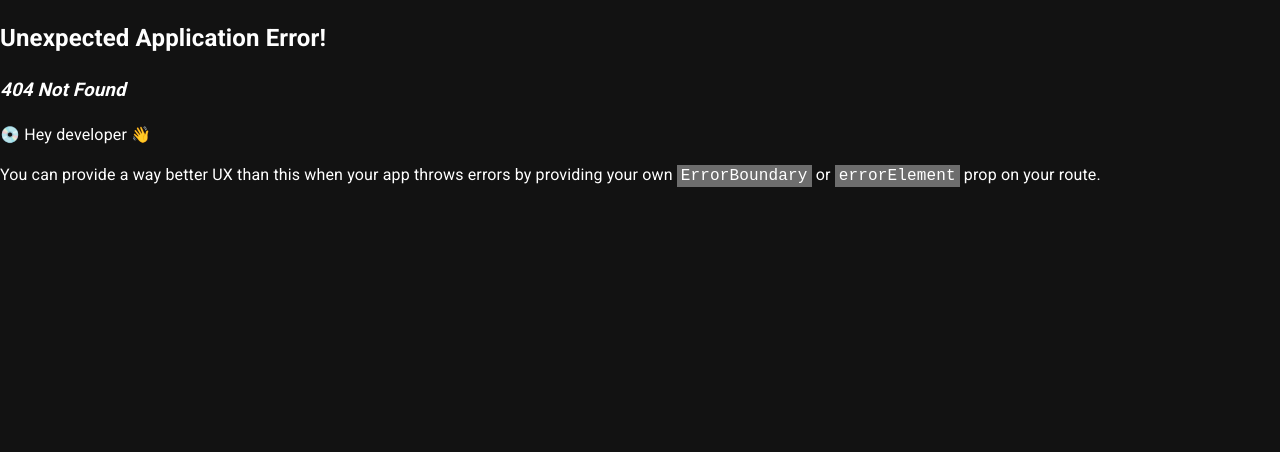
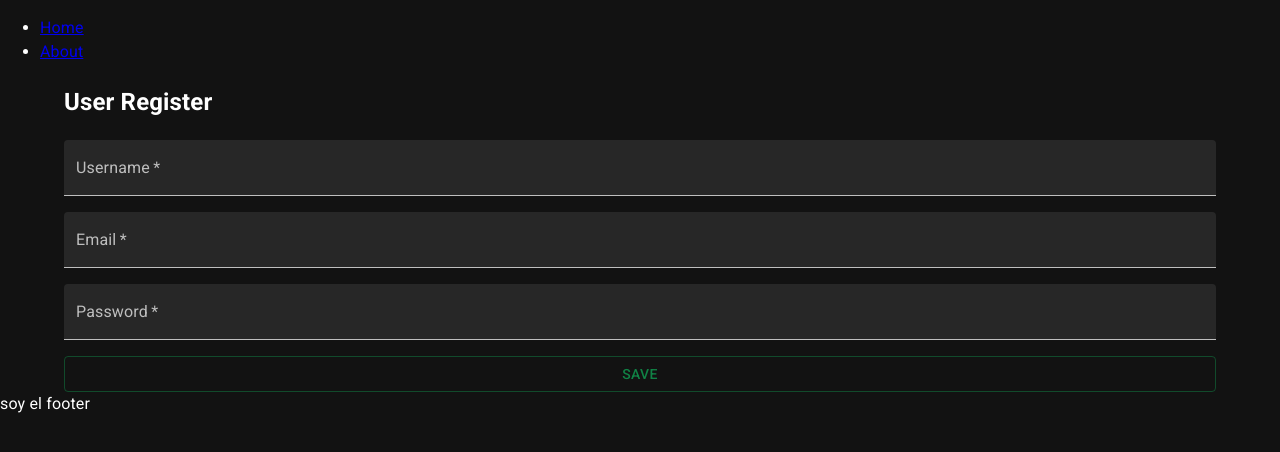
Before and after one commit to Jackelino/app-users, a React (Vite) app: page /create in a window 1280 px wide. Before the commit this address had no page. Shown: the top 452 px of the page. Built offline with nearby package versions, Linux system fonts and the light colour scheme; a web font is replaced by a local one.

Commit message:
se crea la vista de usuarios, y formulario de usuarios

```diff
--- /dev/null
+++ b/src/components/User.jsx
@@ -0,0 +1,13 @@
+import {Avatar, ListItemAvatar, ListItemText} from "@mui/material";
+
+export default function User({user}) {
+    const {username, email} = user;
+    return (
+        <>
+            <ListItemAvatar>
+                <Avatar alt="Remy Sharp" src="/static/images/avatar/1.jpg"/>
+            </ListItemAvatar>
+            <ListItemText primary={username} secondary={email}/>
+        </>
+    )
+}
--- /dev/null
+++ b/src/components/UserForm.jsx
@@ -0,0 +1,50 @@
+import {Button, Stack, TextField} from "@mui/material";
+import {useState} from "react";
+
+const INITIAL_STATE = {
+    username: '',
+    email: '',
+    password: ''
+}
+export default function UserForm() {
+    const [form, setForm] = useState(INITIAL_STATE);
+    const {username, email, password} = form;
+    const onInputChange = ({target}) => {
+        const {name, value} = target;
+        setForm(
+            {
+                ...form,
+                [name]: value
+            }
+        );
+    }
+    const submit = (event) => {
+        event.preventDefault();
+        console.log(form)
+        setForm(INITIAL_STATE)
+    }
+    return (
+        <Stack
+            component="form"
+            sx={{
+                width: 'auto',
+            }}
+            spacing={2}
+            noValidate
+            autoComplete="off"
+        >
+            <TextField id="filled-username" label="Username" name="username" required error={false} variant="filled"
+                       type="text"
+                       value={username}
+                       onChange={onInputChange}/>
+            <TextField id="filled-emai" label="Email" name="email" required error={false} variant="filled" type="email"
+                       value={email}
+                       onChange={onInputChange}/>
+            <TextField id="filled-password" label="Password" name="password" required error={false} variant="filled"
+                       type="password"
+                       value={password}
+                       onChange={onInputChange}/>
+            <Button variant="outlined" type="submit" onClick={submit}>Save</Button>
+        </Stack>
+    )
+}
--- /dev/null
+++ b/src/components/UserList.jsx
@@ -0,0 +1,32 @@
+import {Divider, List, ListItem} from '@mui/material';
+import DeleteIcon from '@mui/icons-material/Delete';
+import DeleteForeverIcon from '@mui/icons-material/DeleteForever';
+import Grid from '@mui/material/Grid';
+import User from "./User.jsx";
+import {useState} from "react";
+
+export default function UserList({data}) {
+    const [users, setUsers] = useState([...data]);
+    return (
+        <>
+            <h1>User List</h1>
+            <List sx={{width: '100%', maxWidth: 360, bgcolor: 'background.paper'}}>
+                {
+                    users.map((user) => (
+                            <>
+                                <ListItem key={user.id} alignItems="flex-start" secondaryAction={
+                                    <Grid item xs={8}>
+                                        <DeleteIcon/>
+                                        <DeleteForeverIcon/>
+                                    </Grid>}>
+                                    <User user={user}/>
+                                </ListItem>
+                                <Divider variant="inset" component="li"></Divider>
+                            </>
+                        )
+                    )
+                }
+            </List>
+        </>
+    );
+}
--- a/src/index.css
+++ /dev/null
@@ -1,69 +0,0 @@
-:root {
-  font-family: Inter, system-ui, Avenir, Helvetica, Arial, sans-serif;
-  line-height: 1.5;
-  font-weight: 400;
-
-  color-scheme: light dark;
-  color: rgba(255, 255, 255, 0.87);
-  background-color: #242424;
-
-  font-synthesis: none;
-  text-rendering: optimizeLegibility;
-  -webkit-font-smoothing: antialiased;
-  -moz-osx-font-smoothing: grayscale;
-  -webkit-text-size-adjust: 100%;
-}
-
-a {
-  font-weight: 500;
-  color: #646cff;
-  text-decoration: inherit;
-}
-a:hover {
-  color: #535bf2;
-}
-
-body {
-  margin: 0;
-  display: flex;
-  place-items: center;
-  min-width: 320px;
-  min-height: 100vh;
-}
-
-h1 {
-  font-size: 3.2em;
-  line-height: 1.1;
-}
-
-button {
-  border-radius: 8px;
-  border: 1px solid transparent;
-  padding: 0.6em 1.2em;
-  font-size: 1em;
-  font-weight: 500;
-  font-family: inherit;
-  background-color: #1a1a1a;
-  cursor: pointer;
-  transition: border-color 0.25s;
-}
-button:hover {
-  border-color: #646cff;
-}
-button:focus,
-button:focus-visible {
-  outline: 4px auto -webkit-focus-ring-color;
-}
-
-@media (prefers-color-scheme: light) {
-  :root {
-    color: #213547;
-    background-color: #ffffff;
-  }
-  a:hover {
-    color: #747bff;
-  }
-  button {
-    background-color: #f9f9f9;
-  }
-}
--- a/src/layout/Base.jsx
+++ b/src/layout/Base.jsx
@@ -1,6 +1,6 @@
-import {Header} from "../components/Header.jsx";
-import {Main} from "../components/Main.jsx";
-import {Footer} from "../components/Footer.jsx";
+import {Header} from "../components/layout/Header.jsx";
+import {Main} from "../components/layout/Main.jsx";
+import {Footer} from "../components/layout/Footer.jsx";
 import {Outlet} from "react-router-dom";
 
 export default function Base() {
--- a/src/routes/index.jsx
+++ b/src/routes/index.jsx
@@ -2,6 +2,7 @@ import {createBrowserRouter} from "react-router-dom";
 import Home from "../views/Home.jsx";
 import About from "../views/About.jsx";
 import Base from "../layout/Base.jsx";
+import Create from "../views/Create.jsx";
 
 export const router = createBrowserRouter([
     {
@@ -16,6 +17,10 @@ export const router = createBrowserRouter([
                 path: "/about",
                 element: <About/>,
             },
+            {
+                path: "/create",
+                element: <Create/>,
+            },
         ],
     },
 ]);
--- /dev/null
+++ b/src/views/Create.jsx
@@ -0,0 +1,11 @@
+import {Container} from "@mui/material";
+import UserForm from "../components/UserForm.jsx";
+
+export default function Create() {
+    return (
+        <Container>
+            <h1>User Register</h1>
+            <UserForm/>
+        </Container>
+    )
+}
--- a/src/views/Home.jsx
+++ b/src/views/Home.jsx
@@ -1,8 +1,27 @@
+import UserList from "../components/UserList.jsx";
+import {Container} from "@mui/material";
+import {useState} from "react";
 
+const initialUsers = [
+    {
+        id: 1,
+        username: 'jack',
+        password: '32344',
+        email: 'jack@gmail.com'
+    },
+    {
+        id: 2,
+        username: 'jack',
+        password: '32344',
+        email: 'jack@gmail.com'
+    }
+
+]
 export default function Home() {
+    const [data, setData] = useState(initialUsers);
     return (
-        <div>
-            soy el home
-        </div>
+        <Container>
+            <UserList data={data}/>
+        </Container>
     )
 }
```
Also changed, not shown: src/components/layout/Footer.jsx (renamed from src/components/Footer.jsx), src/components/layout/Header.jsx (renamed from src/components/Header.jsx), src/components/layout/Main.jsx (renamed from src/components/Main.jsx).
